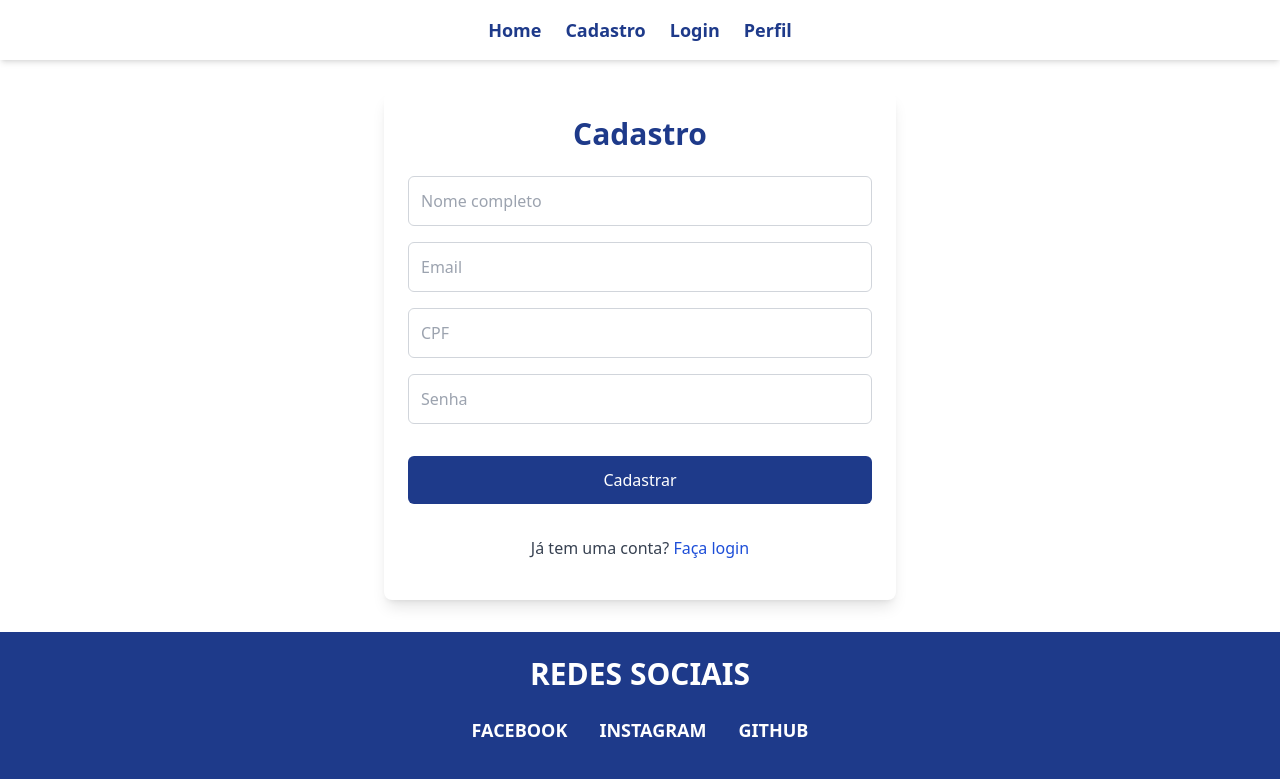
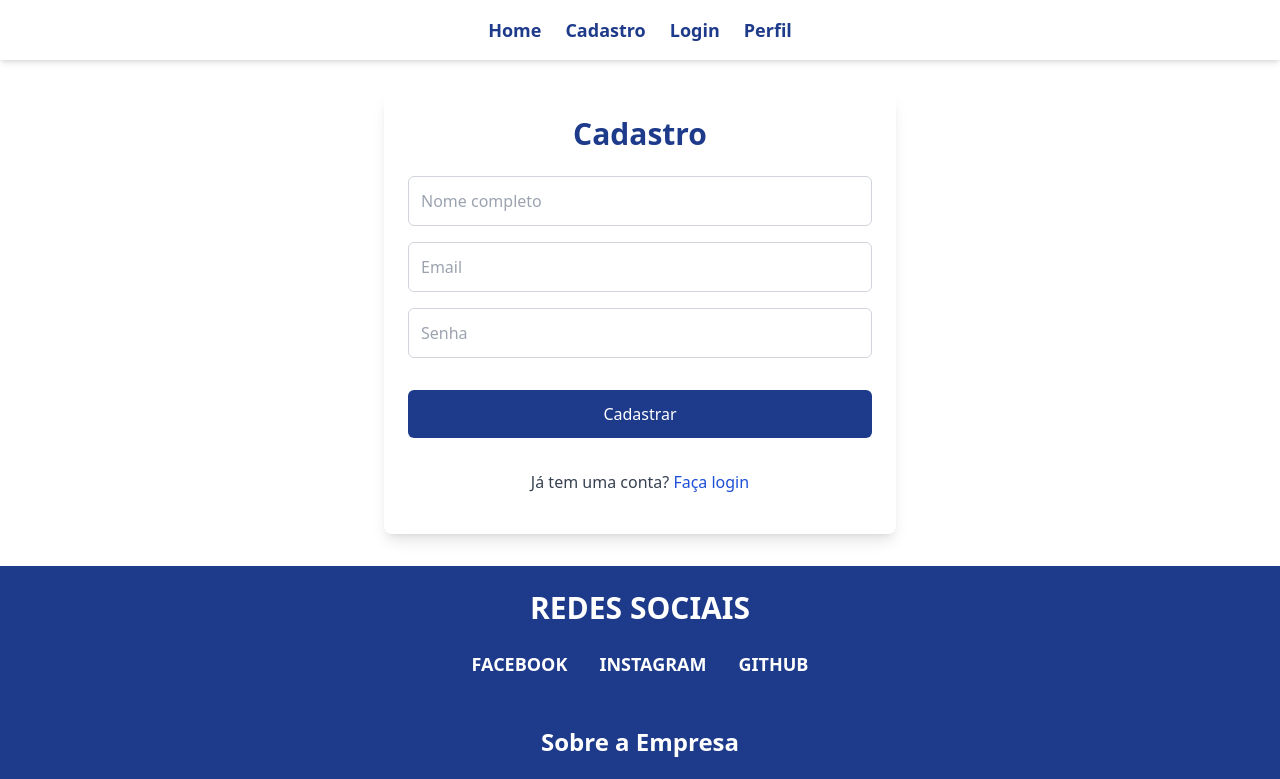
Before and after one commit to gusandrini/teste, a Next.js app in the folder gs/: page /cadastro in a window 1280 px wide. Shown: the top 779 px of the page. Built offline with nearby package versions, Linux system fonts and the light colour scheme.

Commit message:
ajuste para api

```diff
--- a/gs/src/app/cadastro/page.tsx
+++ b/gs/src/app/cadastro/page.tsx
@@ -1,6 +1,6 @@
 "use client";
 
-import { TipoCadastro } from '@/types/types';
+import { TipoCadastro } from '@/types';
 import Link from 'next/link';
 import { useRouter } from 'next/navigation';
 import React, { useState } from 'react';
@@ -12,7 +12,6 @@ export default function Cadastro() {
     id_usuario: 0,
     nome: '',
     email: '',
-    cpf: '',
     senha: '',
   });
 
@@ -20,7 +19,7 @@ export default function Cadastro() {
     e.preventDefault();
 
     try {
-      const response = await fetch('http://localhost:8080/', {
+      const response = await fetch('http://localhost:8080/usuarios', {
         method: 'POST',
         headers: { 'Content-Type': 'application/json' },
         body: JSON.stringify(formData),
@@ -31,7 +30,6 @@ export default function Cadastro() {
           id_usuario: 0,
           nome: '',
           email: '',
-          cpf: '',
           senha: '',
         });
         setMensagem('Cadastro realizado com sucesso!');
@@ -75,17 +73,6 @@ export default function Cadastro() {
           pattern="^[a-zA-Z0-9._%+-]+@[a-zA-Z0-9.-]+\.[a-zA-Z]{2,}(?:\.[a-zA-Z]{2,})?$"
         />
         <input
-          type="text"
-          id="cpf"
-          name="cpf"
-          placeholder="CPF"
-          value={formData.cpf}
-          onChange={(e) => setFormData({ ...formData, cpf: e.target.value })}
-          required
-          className="form-input"
-          pattern="\d{3}\.?\d{3}\.?\d{3}-?\d{2}"
-        />
-        <input
           type="password"
           id="password"
           name="senha"
--- a/gs/src/app/login/page.tsx
+++ b/gs/src/app/login/page.tsx
@@ -23,7 +23,7 @@ const Login = () => {
 
     const chamadaApi = async () => {
       try {
-        const response = await fetch('http://localhost:8080/');
+        const response = await fetch('http://localhost:8080/usuarios');
         if (!response.ok) {
           throw new Error('Erro ao buscar dados');
         }
--- /dev/null
+++ b/gs/src/types.ts
@@ -0,0 +1,6 @@
+export type TipoCadastro = {
+    id_usuario: number,
+    nome: string,
+    senha: string;
+    email: string;
+}
```
